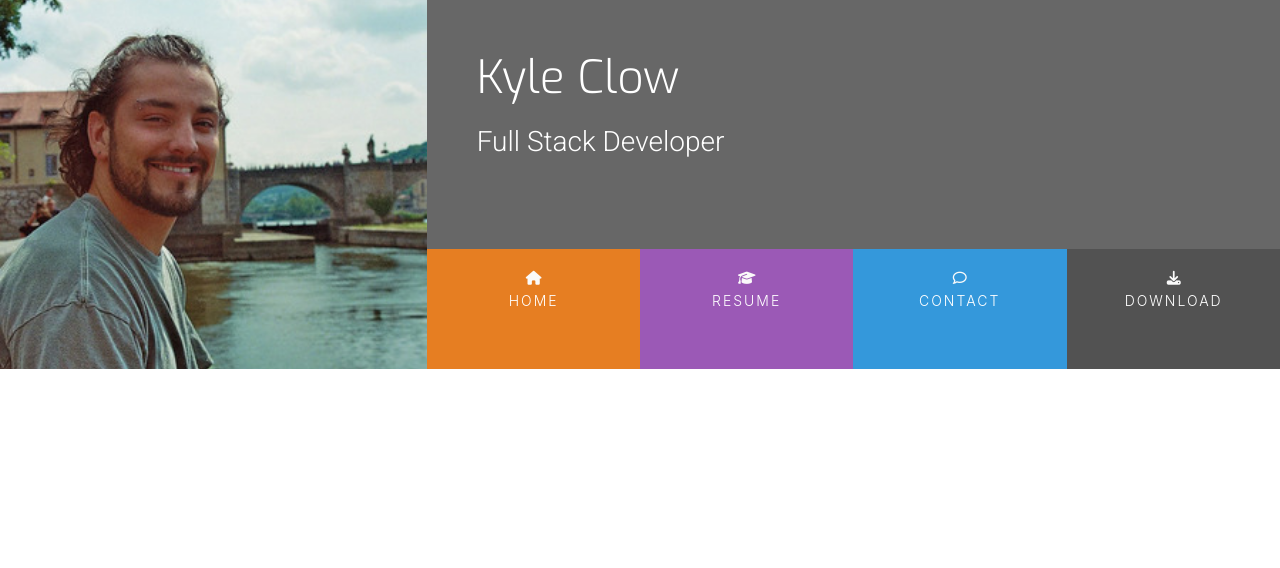
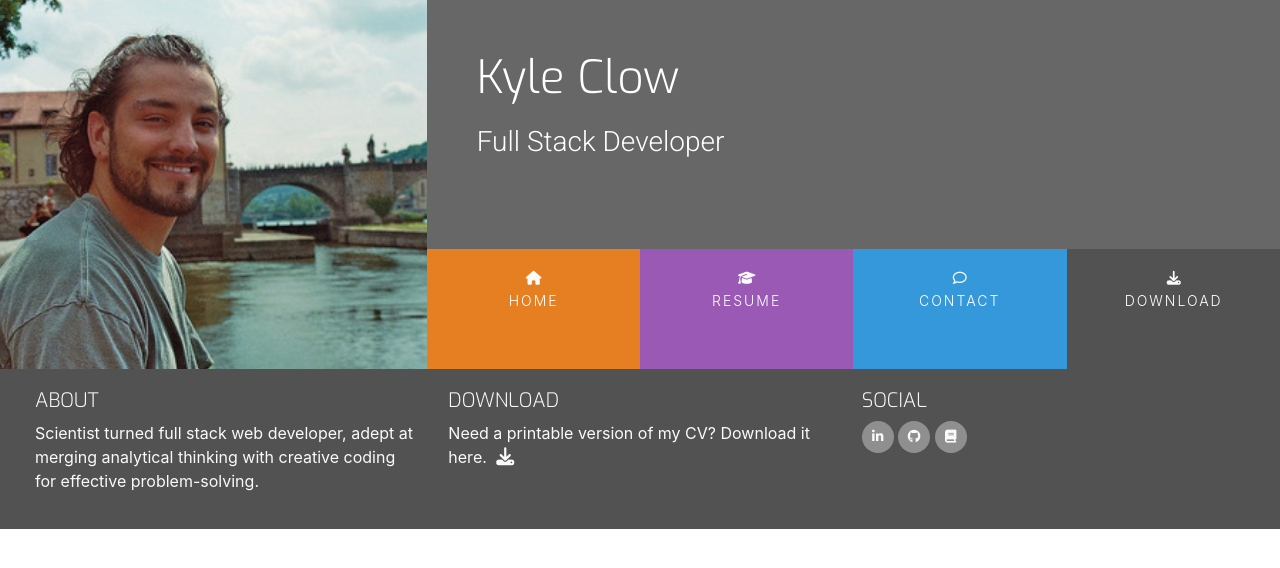
Before and after one commit to KTC96/Resume, a plain HTML site: page index.html in a window 1280 px wide. Drawn offline with nearby package versions, Linux system fonts and the light colour scheme.

Commit message:
Finish footer content

```diff
--- a/assets/css/style.css
+++ b/assets/css/style.css
@@ -22,6 +22,49 @@
 
 .ui-menu-column-download {
     background-color: #525252;
+}
+
+/* ------------------------------------ Special paddings/ margins/ text */
+
+h1,
+h2,
+h3,
+h4 {
+    margin: 0;
+}
+
+.uppercase {
+    text-transform: uppercase;
+}
+
+.general-sub {
+    font-family: "Exo", sans-serif;
+    font-weight: 300;
+    color: #fafafa;
+}
+
+.inline-block {
+    display: inline-block;
+}
+
+.portfolio:hover::before {
+    content: "Portfolio";
+    position: absolute;
+    top: -30px;
+    bottom: 100%;
+    transform: translateX(-50%);
+    background-color: rgba(0, 0, 0, 0.8);
+    color: white;
+    padding: 4px 8px;
+    border-radius: 4px;
+    white-space: nowrap;
+    font-size: 14px;
+    opacity: 0;
+    transition: opacity 0.2s ease-in-out;
+}
+
+.portfolio:hover:before {
+    opacity: 1;
 }
 
 /* ------------------------------------Heading */
@@ -120,3 +163,54 @@ header {
     background-color: rgb(0, 0, 0, 0.3);
     height: 120px;
 }
+
+/* ------------------------------------Footer */
+
+footer {
+    background-color: #525252;
+    color: #fafafa;
+    min-height: 120px;
+}
+
+.cv-pdf i {
+    font-size: 18px;
+    color: #fafafa;
+    text-align: center;
+    padding-left: 5px;
+    transition: all 0.35s ease-in-out;
+    -moz-transition: all 0.35s ease-in-out;
+    -webkit-transition: all 0.35s ease-in-out;
+    -o-transition: all 0.35s ease-in-out;
+}
+
+.cv-pdf i:hover {
+    color: #e84610;
+}
+
+.social-links {
+    padding-bottom: 15px;
+}
+
+.social-links li a i {
+    width: 32px;
+    height: 32px;
+    padding: 12px 0;
+    border-radius: 50%;
+    font-size: 13px;
+    line-height: 7px;
+    text-align: center;
+    color: #fafafa;
+    background: #8f8f8f;
+    transition: all 0.35s ease-in-out;
+    -moz-transition: all 0.35s ease-in-out;
+    -webkit-transition: all 0.35s ease-in-out;
+    -o-transition: all 0.35s ease-in-out;
+}
+
+.social-links li a i:hover {
+    background: #e84610;
+}
+
+#footer-details {
+    padding: 20px;
+}
--- a/index.html
+++ b/index.html
@@ -77,6 +77,50 @@
       </div>
     </header>
     <section></section>
-    <footer></footer>
+    <footer class="container-fluid">
+      <div id="footer-details" class="row">
+        <div class="col-sm-4">
+          <h5 class="uppercase general-sub">About</h5>
+          <p class="inline-block">
+            Scientist turned full stack web developer, adept at merging
+            analytical thinking with creative coding for effective
+            problem-solving.
+          </p>
+        </div>
+        <div class="col-sm-4">
+          <h5 class="uppercase general-sub">Download</h5>
+          <p clas="inline-block">
+            Need a printable version of my CV? Download it here.
+            <a href="#" target="_blank" class="cv-pdf">
+              <i class="fa fa-download" aria-hidden="true"></i>
+              <span class="sr-only">Download link.</span>
+            </a>
+          </p>
+        </div>
+        <div class="col-sm-4">
+          <h5 class="uppercase general-sub">Social</h5>
+          <ul class="list-inline social-links">
+            <li class="list-inline-item">
+              <a target="_blank" href="#">
+                <i class="fa fa-linkedin" aria-hidden="true"></i>
+                <span class="sr-only">LinkedIn</span>
+              </a>
+            </li>
+            <li class="list-inline-item">
+              <a target="_blank" href="#">
+                <i class="fa-brands fa-github" aria-hidden="true"></i>
+                <span class="sr-only">GitHub</span>
+              </a>
+            </li>
+            <li class="list-inline-item portfolio">
+              <a target="_blank" href="#">
+                <i class="fa-solid fa-book" aria-hidden="true"></i>
+                <span class="sr-only">Portfolio</span>
+              </a>
+            </li>
+          </ul>
+        </div>
+      </div>
+    </footer>
   </body>
 </html>
```
